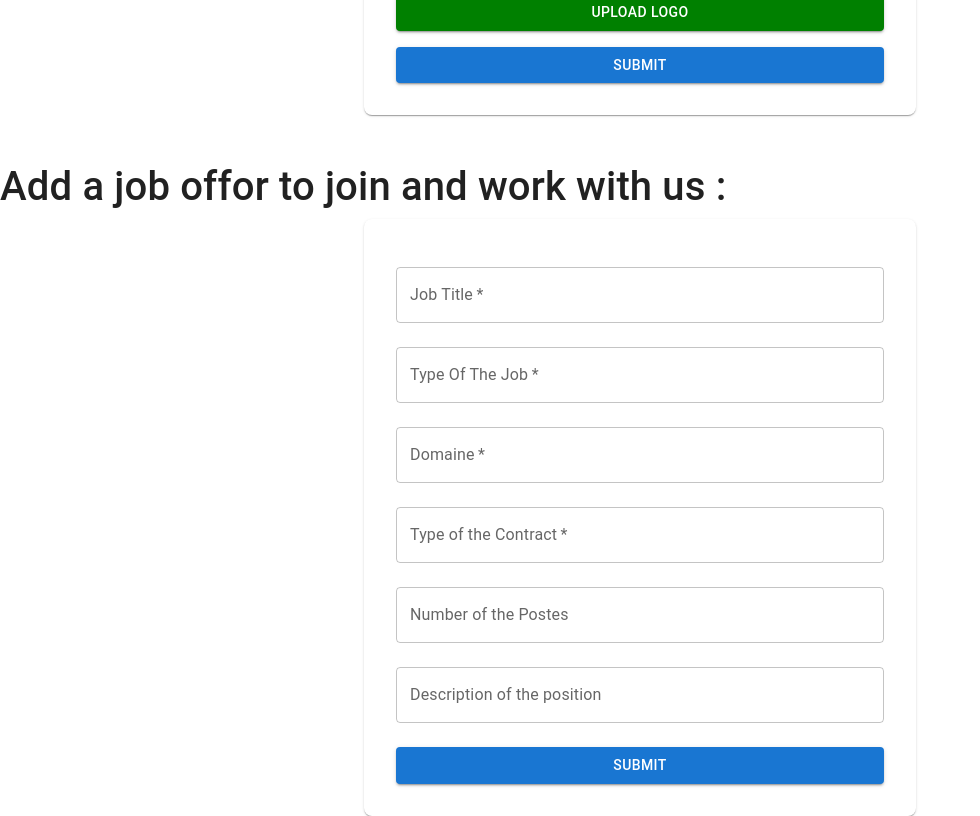
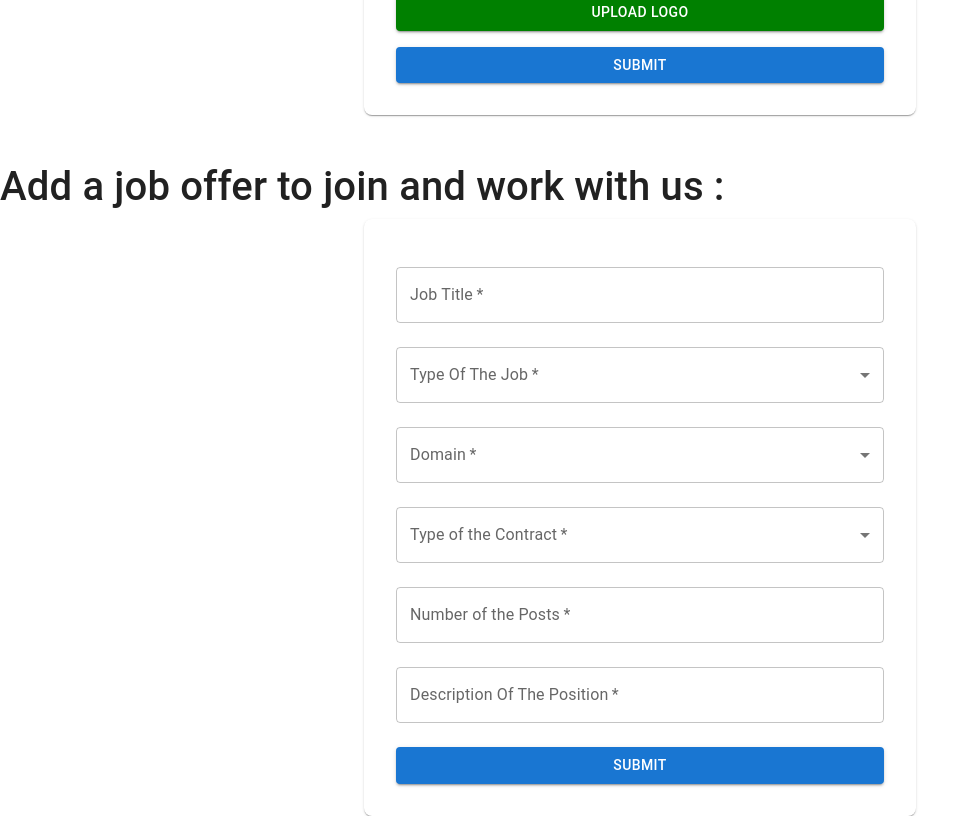
Before and after one commit to amiraBENMOU/khedemni_platform, a React (Create React App) app: page /admin in a window 1280 px wide. Shown: the part 724-1540 px from the top of the page, without its empty margins (0-980 px from the left). Built offline with nearby package versions, Linux system fonts and the light colour scheme; no server answers.

Commit message:
Update Description component greeting format and add API methods for creating and retrieving job positions

```diff
--- a/src/Pages/admin/Admin.js
+++ b/src/Pages/admin/Admin.js
@@ -1,14 +1,11 @@
-import React, { useEffect,useState } from 'react';
-import { useGetContactsQuery, useDeleteContactMutation ,useCreateCompanyMutation} from '../../state/api/apiSlice';
+import React, { useEffect, useState } from 'react';
+import { useGetContactsQuery, useDeleteContactMutation, useCreateCompanyMutation, useCreatePositionMutation } from '../../state/api/apiSlice';
 import Navbar_khedmouni from '../../navbar';
-import { useNavigate ,useParams} from 'react-router-dom';
-import { getContactReportUrl  } from '../../state/api/apiSlice';
-import { Container, TextField, Button, Box } from '@mui/material';
+import { useNavigate } from 'react-router-dom';
+import { getContactReportUrl } from '../../state/api/apiSlice';
+import { Container, TextField, Button, Box ,FormControl,InputLabel,Select,MenuItem} from '@mui/material';
 import { ToastContainer, toast } from 'react-toastify';
 import 'react-toastify/dist/ReactToastify.css';
-
-
-
 
 function Admin_component() {
     //errors
@@ -22,14 +19,24 @@ function Admin_component() {
     const [searchEmail, setSearchEmail] = useState('');
     const [userContacts, setUserContacts] = useState([]);
     //company
-    const [ createCompany] = useCreateCompanyMutation();
+    const [createCompany] = useCreateCompanyMutation();
     const [companyData, setCompanyData] = useState({
-        companyName:'',
-        email:'',
-        adresse:'',
-        phoneNumber:'',
-        webPage:'',
-        image:'',
+        companyName: '',
+        email: '',
+        adresse: '',
+        phoneNumber: '',
+        webPage: '',
+        image: '',
+    });
+    //position
+    const [createPosition] = useCreatePositionMutation();
+    const [positionData, setPositionData] = useState({
+        positionTitle: '',
+        positionType: '',
+        Domain: '',
+        DescriptionOfThePosition: '',
+        typeOfContract: '',
+        numberOfPepeol: '',
     });
 
     //for company data
@@ -40,11 +47,18 @@ function Admin_component() {
             [name]: value,
         });
     };
+    //for position data
+    const handlePositionDataChange = (e) => {
+        const { name, value } = e.target;
+        setPositionData({
+            ...positionData,
+            [name]: value,
+        });
+    };
     const [loading, setLoading] = useState(false);
     const [logoUploadSuccess, setLogoUploadSuccess] = useState(false);
 
-
-//fetch data
+    //fetch data for the user contacts
     useEffect(() => {
         const fetchUserContacts = async () => {
             try {
@@ -58,7 +72,6 @@ function Admin_component() {
 
         fetchUserContacts();
     }, []);
-
 
     const handleNameChange = (e) => {
         setSearchName(e.target.value);
@@ -78,18 +91,16 @@ function Admin_component() {
         }
     };
 
-
-
-    const handleLogoChange =async(e) => {
+    const handleLogoChange = async (e) => {
         const file = e.target.files[0];
         if (!file) return;
         setLoading(true);
-        const data = new FormData ();
+        const data = new FormData();
         // file is a fixed keyword for cloudinary
         data.append('file', file);
         //khedemni is the name in cloudinary
         data.append('upload_preset', 'khedemni');
-        data.append('cloud_name', ' dsfoania5');
+        data.append('cloud_name', 'dsfoania5');
 
         const res = await fetch("https://api.cloudinary.com/v1_1/dsfoania5/image/upload", {
             method: "POST",
@@ -99,21 +110,13 @@ function Admin_component() {
         const uploadedImageURL = await res.json();
         console.log(uploadedImageURL.url);
         setLoading(false);
-    //logo uploaded secsesfully
+        //logo uploaded successfully
         setLogoUploadSuccess(true);
         setCompanyData({
             ...companyData,
             image: uploadedImageURL.url,
         });
     };
-
-
-
-    /**
- * Get  Report for a specific contact
- * @param {String} token
- * @param {String} id
- */
 
     const getContactReport = (contact) => {
         const url = getContactReportUrl(contact._id);
@@ -126,14 +129,14 @@ function Admin_component() {
         (searchEmail === '' || contact.email.toLowerCase().includes(searchEmail.toLowerCase()))
     );
 
-    //for thze company
+    //for the company
     const handleCompanySubmit = async (e) => {
         e.preventDefault();
         // Handle form submission logic here
         console.log('Company Data:', companyData);
 
         try {
-            const response = createCompany(companyData).unwrap();
+            const response = await createCompany(companyData).unwrap();
             console.log('Company created:', response);
             toast.success('Company created successfully!');
         } catch (error) {
@@ -142,13 +145,26 @@ function Admin_component() {
         }
     };
 
+    //for the Position
+    const handlePositionSubmit = async (e) => {
+        e.preventDefault();
+        // Handle form submission logic here
+        console.log('Position Data:', positionData);
 
+        try {
+            const response = await createPosition(positionData).unwrap();
+            console.log('Position created:', response);
+            toast.success('Position created successfully!');
+        } catch (error) {
+            console.error('Failed to create a new position:', error);
+            toast.error('Failed to create a new position.');
+        }
+    };
 
     return (
         <div className='Admin_component'>
             <Navbar_khedmouni />
-            <ToastContainer/>
-
+            <ToastContainer />
 
             <h1>Listing Contact Content</h1>
             <div>
@@ -177,11 +193,10 @@ function Admin_component() {
                         {contact.fullName} - {contact.email} - {contact.content}
                         <button onClick={() => getContactReport(contact)}>Download PDF</button>
                         <button onClick={() => handleDeleteClick(contact._id)}>Delete</button>
-
                     </li>
                 ))}
             </ul>
-           <h1> Add Your Cmpany details : </h1>
+            <h1> Add Your Company details : </h1>
             <Container maxWidth="sm">
                 <Box
                     component="form"
@@ -205,9 +220,8 @@ function Admin_component() {
                         name="companyName"
                         value={companyData.companyName}
                         onChange={handleCompanyDataChange}
-                        isInvalid={!!errors.companyName}
-                        isValid={!!valid.companyName}
-
+                        error={!!errors.companyName}
+                        helperText={errors.companyName}
                     />
                     <TextField
                         label="Email"
@@ -218,8 +232,8 @@ function Admin_component() {
                         name="email"
                         value={companyData.email}
                         onChange={handleCompanyDataChange}
-                        isInvalid={!!errors.email}
-                        isValid={!!valid.email}
+                        error={!!errors.email}
+                        helperText={errors.email}
                     />
                     <TextField
                         label="Address"
@@ -230,8 +244,8 @@ function Admin_component() {
                         name="adresse"
                         value={companyData.adresse}
                         onChange={handleCompanyDataChange}
-                        isInvalid={!!errors.adresse}
-                        isValid={!!valid.adresse}
+                        error={!!errors.adresse}
+                        helperText={errors.adresse}
                         multiline
                     />
                     <TextField
@@ -243,8 +257,8 @@ function Admin_component() {
                         name="phoneNumber"
                         value={companyData.phoneNumber}
                         onChange={handleCompanyDataChange}
-                        isInvalid={!!errors.phoneNumber}
-                        isValid={!!valid.phoneNumber}
+                        error={!!errors.phoneNumber}
+                        helperText={errors.phoneNumber}
                     />
                     <TextField
                         label="Web Page"
@@ -254,8 +268,8 @@ function Admin_component() {
                         name="webPage"
                         value={companyData.webPage}
                         onChange={handleCompanyDataChange}
-                        isInvalid={!!errors.webPage}
-                        isValid={!!valid.webPage}
+                        error={!!errors.webPage}
+                        helperText={errors.webPage}
                     />
                     <Button
                         variant="contained"
@@ -263,7 +277,6 @@ function Admin_component() {
                         sx={{ mt: 2 }}
                         style={{ backgroundColor: 'green' }}
                         className='w-100'
-
                     >
                         Upload Logo
                         <input
@@ -271,7 +284,6 @@ function Admin_component() {
                             hidden
                             onChange={handleLogoChange}
                         />
-
                     </Button>
                     {loading && <span>Loading...</span>}
                     {logoUploadSuccess && <span>Your logo has been loaded successfully</span>}
@@ -287,12 +299,12 @@ function Admin_component() {
                 </Box>
             </Container>
             <div className='job-offer mt-5'>
-                <h1>Add a job offor to join and work with us :  </h1>
+                <h1>Add a job offer to join and work with us :  </h1>
 
                 <Container maxWidth="sm">
                     <Box
                         component="form"
-                    onSubmit={handleCompanySubmit}
+                        onSubmit={handlePositionSubmit}
                         sx={{
                             display: 'flex',
                             flexDirection: 'column',
@@ -309,71 +321,90 @@ function Admin_component() {
                             margin="normal"
                             fullWidth
                             required
-                        name="companyName"
-                        value={companyData.companyName}
-                        onChange={handleCompanyDataChange}
-                        isInvalid={!!errors.companyName}
-                        isValid={!!valid.companyName}
+                            name="positionTitle"
+                            value={positionData.positionTitle}
+                            onChange={handlePositionDataChange}
+                            error={!!errors.positionTitle}
+                            helperText={errors.positionTitle}
+                        />
+                        <FormControl fullWidth margin="normal" variant="outlined" required>
+                            <InputLabel> Type Of The Job</InputLabel>
+                            <Select
+                                label="Type Of The Job"
+                                name="positionType"
+                                value={positionData.positionType}
+                                onChange={handlePositionDataChange}
+                                error={!!errors.positionType}
+                            >
+                                <MenuItem value="part time">Part Time</MenuItem>
+                                <MenuItem value="full time">Full Time</MenuItem>
+                                <MenuItem value="hybrid">Hybrid</MenuItem>
+                                <MenuItem value="remote">Remote</MenuItem>
+                            </Select>
+                            {errors.positionType && <p style={{ color: 'red' }}>{errors.positionType}</p>}
+                        </FormControl>
+                          <FormControl fullWidth margin="normal" variant="outlined" required>
+                            <InputLabel> Domain</InputLabel>
+                            <Select
+                                label="Domain"
+                                name="Domain"
+                                value={positionData.Domain}
+                                onChange={handlePositionDataChange}
+                                error={!!errors.Domain}
+                            >
+                                <MenuItem value="Vente,Televente,Assistante">Vente,Televente,Assistante</MenuItem>
+                                <MenuItem value="Commercial,Techno Commercial,Service Client">Commercial,Techno Commercial,Service Client</MenuItem>
+                                <MenuItem value="Responsable Commercial,Grands Comptes">Responsable Commercial,Grands Comptes</MenuItem>
+                                <MenuItem value="Creation,Design,Graphisme">Creation,Design,Graphisme</MenuItem>
+                                <MenuItem value="Marketing,Communication,Media">Marketing,Communication,Media</MenuItem>
+                                <MenuItem value="Informatique,Telecom,Internet">Informatique,Telecom,Internet</MenuItem>
+                                <MenuItem value="Comptabilite,Finance,Gestion">Comptabilite,Finance,Gestion</MenuItem>
+                                <MenuItem value="Secretariat,Bureau,Administration">Secretariat,Bureau,Administration</MenuItem>
 
+
+                            </Select>
+                            {errors.Domain && <p style={{ color: 'red' }}>{errors.positionType}</p>}
+                        </FormControl>
+
+                          <FormControl fullWidth margin="normal" variant="outlined" required>
+                            <InputLabel> Type of the Contract</InputLabel>
+                            <Select
+                                label="Type of the Contract"
+                                name="typeOfContract"
+                                value={positionData.typeOfContract}
+                                onChange={handlePositionDataChange}
+                                error={!!errors.typeOfContract}
+                            >
+                                <MenuItem value="CDI">CDI</MenuItem>
+                                <MenuItem value="CDD">CDD</MenuItem>
+                                <MenuItem value="freelnce">freelnce</MenuItem>
+                            </Select>
+                            {errors.typeOfContract && <p style={{ color: 'red' }}>{errors.positionType}</p>}
+                        </FormControl>
+                        <TextField
+                            label="Number of the Posts"
+                            variant="outlined"
+                            margin="normal"
+                            type='number'
+                            fullWidth
+                            required
+                            name="numberOfPepeol"
+                            value={positionData.numberOfPepeol}
+                            onChange={handlePositionDataChange}
+                            error={!!errors.numberOfPepeol}
+                            helperText={errors.numberOfPepeol}
                         />
                          <TextField
-                        label="Type Of The Job"
+                            label="Description Of The Position"
                             variant="outlined"
                             margin="normal"
                             fullWidth
                             required
-                        name="email"
-                        value={companyData.email}
-                        onChange={handleCompanyDataChange}
-                        isInvalid={!!errors.email}
-                        isValid={!!valid.email}
-                    />
-                    <TextField
-                        label="Domaine"
-                        variant="outlined"
-                        margin="normal"
-                        fullWidth
-                        required
-                        name="adresse"
-                        value={companyData.adresse}
-                        onChange={handleCompanyDataChange}
-                        isInvalid={!!errors.adresse}
-                        isValid={!!valid.adresse}
-                        multiline
-                    />
-                    <TextField
-                        label="Type of the Contract"
-                        variant="outlined"
-                        margin="normal"
-                        fullWidth
-                        required
-                        name="phoneNumber"
-                        value={companyData.phoneNumber}
-                        onChange={handleCompanyDataChange}
-                        isInvalid={!!errors.phoneNumber}
-                        isValid={!!valid.phoneNumber}
-                    />
-                    <TextField
-                        label="Number of the Postes"
-                        variant="outlined"
-                        margin="normal"
-                        fullWidth
-                        name="webPage"
-                        value={companyData.webPage}
-                        onChange={handleCompanyDataChange}
-                        isInvalid={!!errors.webPage}
-                        isValid={!!valid.webPage}
-                    />
-                    <TextField
-                        label="Description of the position "
-                        variant="outlined"
-                        margin="normal"
-                        fullWidth
-                        name="webPage"
-                        value={companyData.webPage}
-                        onChange={handleCompanyDataChange}
-                        isInvalid={!!errors.webPage}
-                        isValid={!!valid.webPage}
+                            name="DescriptionOfThePosition"
+                            value={positionData.DescriptionOfThePosition}
+                            onChange={handlePositionDataChange}
+                            error={!!errors.DescriptionOfThePosition}
+                            helperText={errors.DescriptionOfThePosition}
                         />
                         <Button
                             type="submit"
@@ -386,17 +417,9 @@ function Admin_component() {
                         </Button>
                     </Box>
                 </Container>
-
-
             </div>
         </div>
           );
-
-
-
-
-
-
 }
 
 export default Admin_component;
--- a/src/description.js
+++ b/src/description.js
@@ -37,7 +37,7 @@ function Description_khedmouni() {
         <Col lg={6}>
           <p className="mt-5 pt-5 text-start" style={TextStyle}>
           <span style={ColorStyle}>
-              {fullName ? <span style={fullNameStyle}>{` ${fullName}`}</span> : ""} , Welcome to Khedemni Platform |
+              {fullName ? <span style={fullNameStyle}>{` ${fullName}`}</span> : ","}  Welcome to Khedemni Platform |
             </span>
             <Typewriter
               text=" where you find the job that will help building your career"
```
Also changed, not shown: src/state/api/apiSlice.js (+22 -2 lines). Lines whose indentation alone changed are shown as unchanged.
